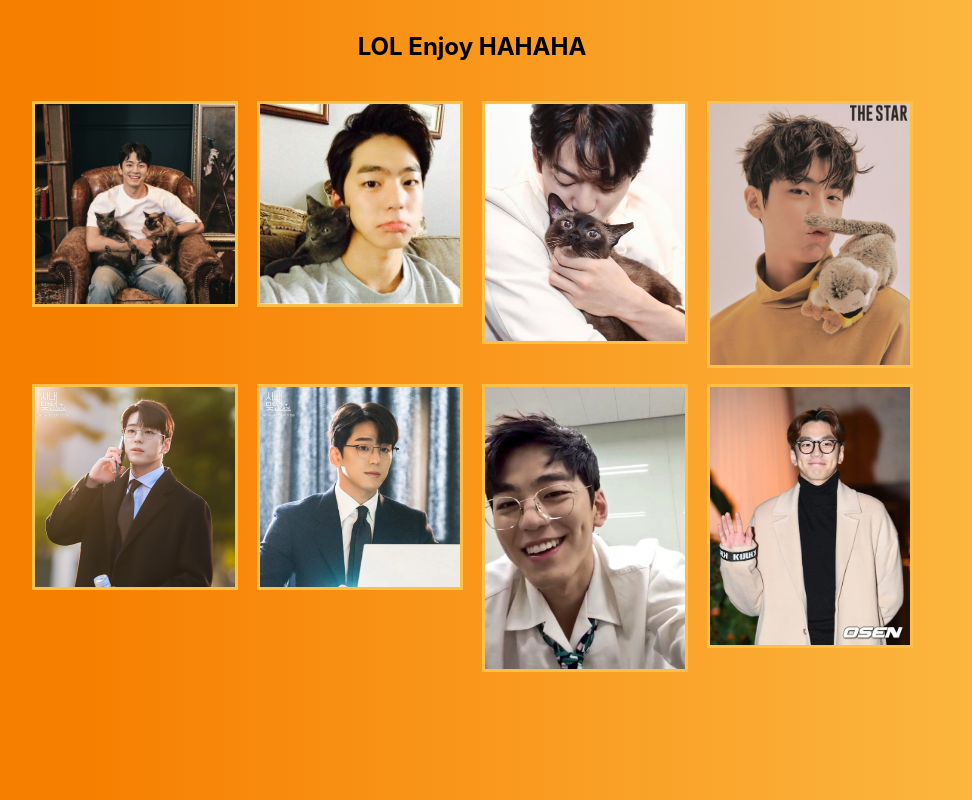
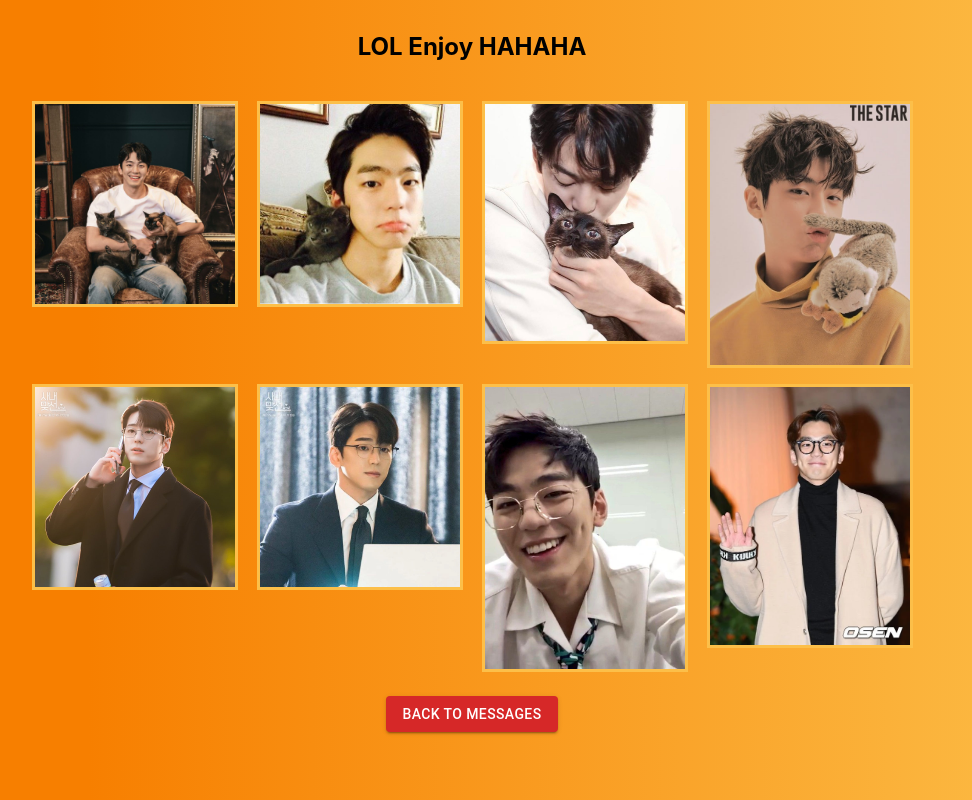
Before and after one commit to DmncG/ish_bday, a React (Create React App) app: page /#/bonus in a window 1280 px wide. Shown: the whole page, without its empty margins (168-1140 px from the left). Built offline with nearby package versions, Linux system fonts and the light colour scheme.

Commit message:
added button to kmk

```diff
--- a/src/kmk/KMK.jsx
+++ b/src/kmk/KMK.jsx
@@ -9,6 +9,7 @@ import KMK5 from './kim_5.jpeg';
 import KMK6 from './kim_6.jpg';
 import KMK7 from './kim_7.jpeg';
 import KMK8 from './kim_8.jpg';
+import MuiButton from '../muiButton/MuiButton';
 import './kmk.css';
 
 
@@ -26,6 +27,7 @@ function KMK () {
         <img src={KMK7} alt="kmk7" className="kmk__image" id="kmk_7" />
         <img src={KMK8} alt="kmk8" className="kmk__image" id="kmk_8" />
       </div>
+      <MuiButton str="/message" label="Back to Messages" />
     </div>
   )
 }
```
